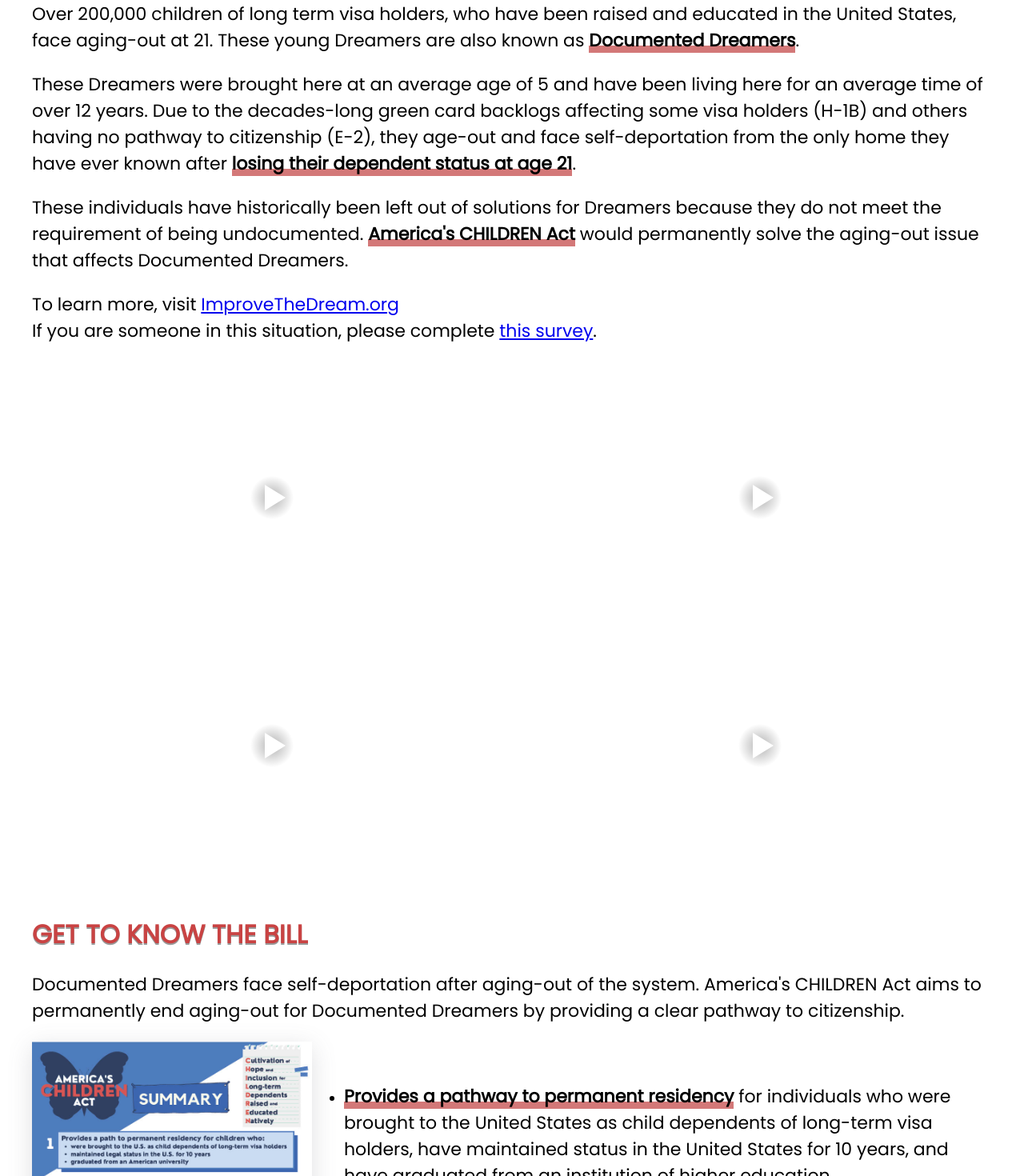
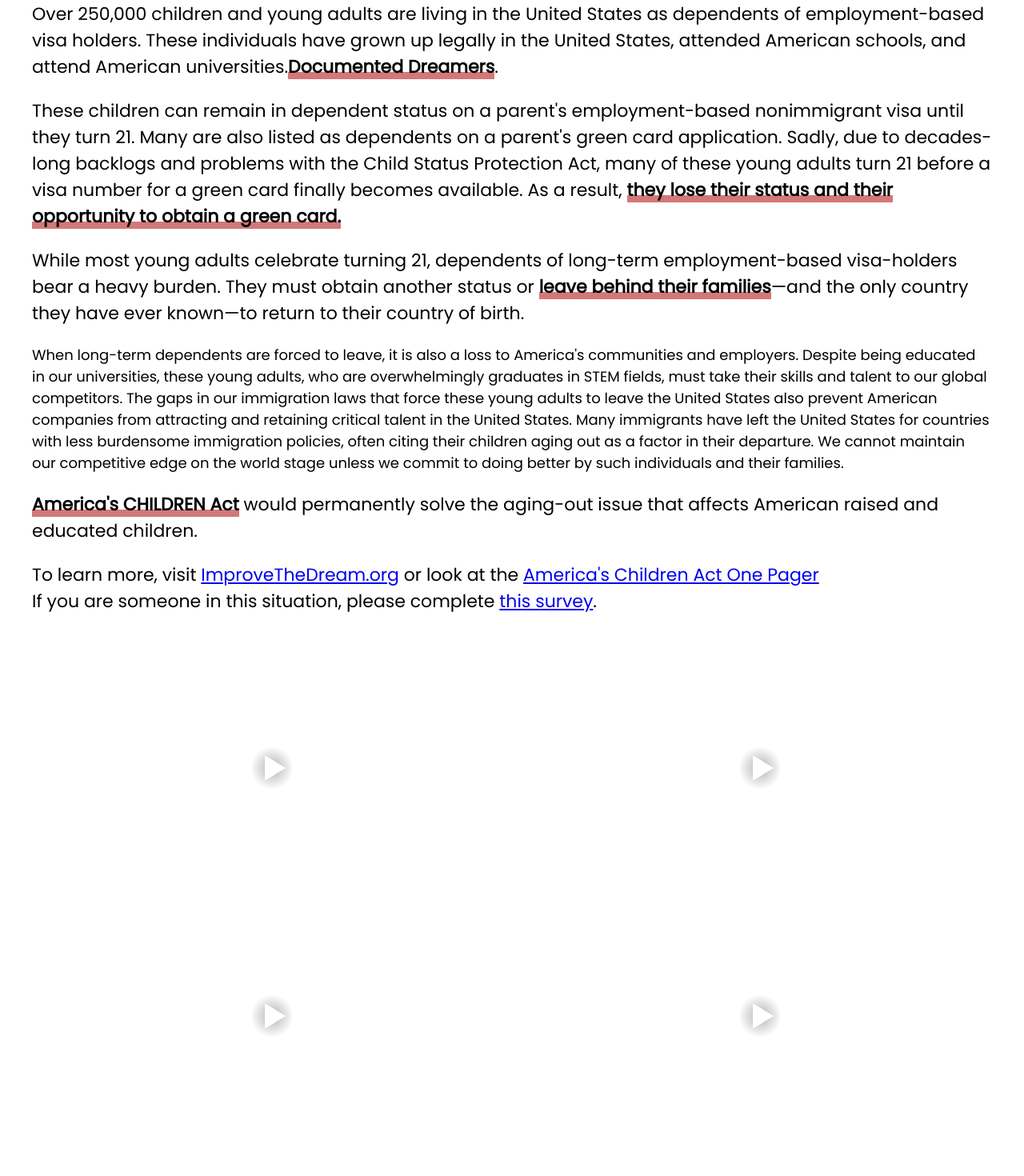
Before and after one commit to Improve-the-Dream/aca-website, a React (Create React App) app: page / in a window 1280 px wide. Shown: the part 920-2390 px from the top of the page at 80% size. Built offline with nearby package versions, Linux system fonts and the light colour scheme; no server answers.

Commit message:
updated about us text, corrected bill numbers, added download one pager link

```diff
--- a/src/components/BillViewer.js
+++ b/src/components/BillViewer.js
@@ -27,7 +27,7 @@
       <button
         onClick={() =>
           window.open(
-            "https://www.congress.gov/bill/117th-congress/house-bill/4331/text",
+            "https://www.congress.gov/bill/118th-congress/house-bill/3442",
             "_blank"
           )
         }
--- a/src/pages/About.js
+++ b/src/pages/About.js
@@ -17,25 +17,48 @@
         <h1>About Us</h1>
         {/* <h1>Documented Dreamers</h1> */}
         <p>
-          Over 200,000 children of long term visa holders, who have been raised
-          and educated in the United States, face aging-out at 21. These young
-          Dreamers are also known as{" "}
+          Over 250,000 children and young adults are living in the United States
+          as dependents of employment-based visa holders. These individuals have
+          grown up legally in the United States, attended American schools, and
+          attend American universities.
           <span className="bold">Documented Dreamers</span>.
         </p>
         <p>
-          These Dreamers were brought here at an average age of 5 and have been
-          living here for an average time of over 12 years. Due to the
-          decades-long green card backlogs affecting some visa holders (H-1B)
-          and others having no pathway to citizenship (E-2), they age-out and
-          face self-deportation from the only home they have ever known after{" "}
-          <span className="bold">losing their dependent status at age 21</span>.
+          These children can remain in dependent status on a parent's
+          employment-based nonimmigrant visa until they turn 21. Many are also
+          listed as dependents on a parent's green card application. Sadly, due
+          to decades-long backlogs and problems with the Child Status Protection
+          Act, many of these young adults turn 21 before a visa number for a
+          green card finally becomes available. As a result,{" "}
+          <span className="bold">
+            they lose their status and their opportunity to obtain a green card.
+          </span>
         </p>
         <p>
-          These individuals have historically been left out of solutions for
-          Dreamers because they do not meet the requirement of being
-          undocumented. <span className="bold">America's CHILDREN Act</span>{" "}
-          would permanently solve the aging-out issue that affects Documented
-          Dreamers.
+          While most young adults celebrate turning 21, dependents of long-term
+          employment-based visa-holders bear a heavy burden. They must obtain
+          another status or{" "}
+          <span className="bold">leave behind their families</span>—and the only
+          country they have ever known—to return to their country of birth.
+        </p>
+        <p className="long-text">
+          When long-term dependents are forced to leave, it is also a loss to
+          America's communities and employers. Despite being educated in our
+          universities, these young adults, who are overwhelmingly graduates in
+          STEM fields, must take their skills and talent to our global
+          competitors. The gaps in our immigration laws that force these young
+          adults to leave the United States also prevent American companies from
+          attracting and retaining critical talent in the United States. Many
+          immigrants have left the United States for countries with less
+          burdensome immigration policies, often citing their children aging out
+          as a factor in their departure. We cannot maintain our competitive
+          edge on the world stage unless we commit to doing better by such
+          individuals and their families.
+        </p>
+        <p>
+          <span className="bold">America's CHILDREN Act</span> would permanently
+          solve the aging-out issue that affects American raised and educated
+          children.
         </p>
         <p>
           To learn more, visit{" "}
@@ -45,6 +68,13 @@
             rel="noreferrer"
           >
             ImproveTheDream.org
+          </a>{" "}
+          or look at the{" "}
+          <a
+            href={require("../assets/pdf/America'sChildrenAct_One-Pager.pdf")}
+            download="America's Children Act One Pager"
+          >
+            America's Children Act One Pager
           </a>
           <br />
           If you are someone in this situation, please complete{" "}
@@ -83,9 +113,8 @@
       <div className="bill">
         <h1>Get to Know the Bill</h1>
         <p>
-          Documented Dreamers face self-deportation after aging-out of the
-          system. America's CHILDREN Act aims to permanently end aging-out for
-          Documented Dreamers by providing a clear pathway to citizenship.{" "}
+          America's CHILDREN Act aims to permanently end aging-out for
+          Documented Dreamers.{" "}
         </p>
         <div className="bill-content">
           <BillViewer />
@@ -94,12 +123,12 @@
               <li>
                 <p>
                   <span className="bold">
-                    Provides a pathway to permanent residency
+                    Allows individuals to obtain permanent residency
                   </span>{" "}
-                  for individuals who were brought to the United States as child
-                  dependents of long-term visa holders, have maintained status
-                  in the United States for 10 years, and have graduated from an
-                  institution of higher education.
+                  who were brought to the United States as child dependents of
+                  long-term visa holders, have maintained status in the United
+                  States for 10 years (including 8 years as dependents), and
+                  have graduated from an institution of higher education.
                 </p>
               </li>
               <li>
--- a/src/pages/Action.js
+++ b/src/pages/Action.js
@@ -17,7 +17,7 @@
           live in <span className="italic">[city, state]</span>. I am calling as
           a constituent to ask Representative{" "}
           <span className="italic">[your representative's name]</span> to
-          co-sponsor HR.4331/S.2753, America's CHILDREN Act of 2021, to provide
+          co-sponsor HR.3442/S.1667, America's CHILDREN Act of 2023, to provide
           permanent protections for children of long-term visa holders who grew
           up in the U.S. while maintaining a documented status. This bill would
           ensure that children who are raised and educated can contribute to the
--- a/src/pages/Home.js
+++ b/src/pages/Home.js
@@ -17,7 +17,7 @@
         <button
           onClick={() =>
             window.open(
-              "https://www.congress.gov/bill/118th-congress/house-bill/3442?q=%7B%22search%22%3A%5B%22Deborah+ross%22%5D%7D&s=5&r=2",
+              "https://www.congress.gov/bill/118th-congress/house-bill/3442",
               "_blank"
             )
           }
@@ -27,7 +27,7 @@
         <button
           onClick={() =>
             window.open(
-              "https://www.congress.gov/bill/118th-congress/senate-bill/1667?q=%7B%22search%22%3A%5B%22Padilla%22%5D%7D&s=8&r=1",
+              "https://www.congress.gov/bill/118th-congress/senate-bill/1667",
               "_blank"
             )
           }
--- a/src/styles/2-basics/_typography.scss
+++ b/src/styles/2-basics/_typography.scss
@@ -20,6 +20,14 @@
 
   @include lg-screen {
     font-size: 18px;
+  }
+}
+
+p.long-text {
+  font-size: 18px;
+
+  @include lg-screen {
+    font-size: 14px;
   }
 }
 
```
Also changed, not shown: 1 other file (tests, documents, lock files or other folders).
